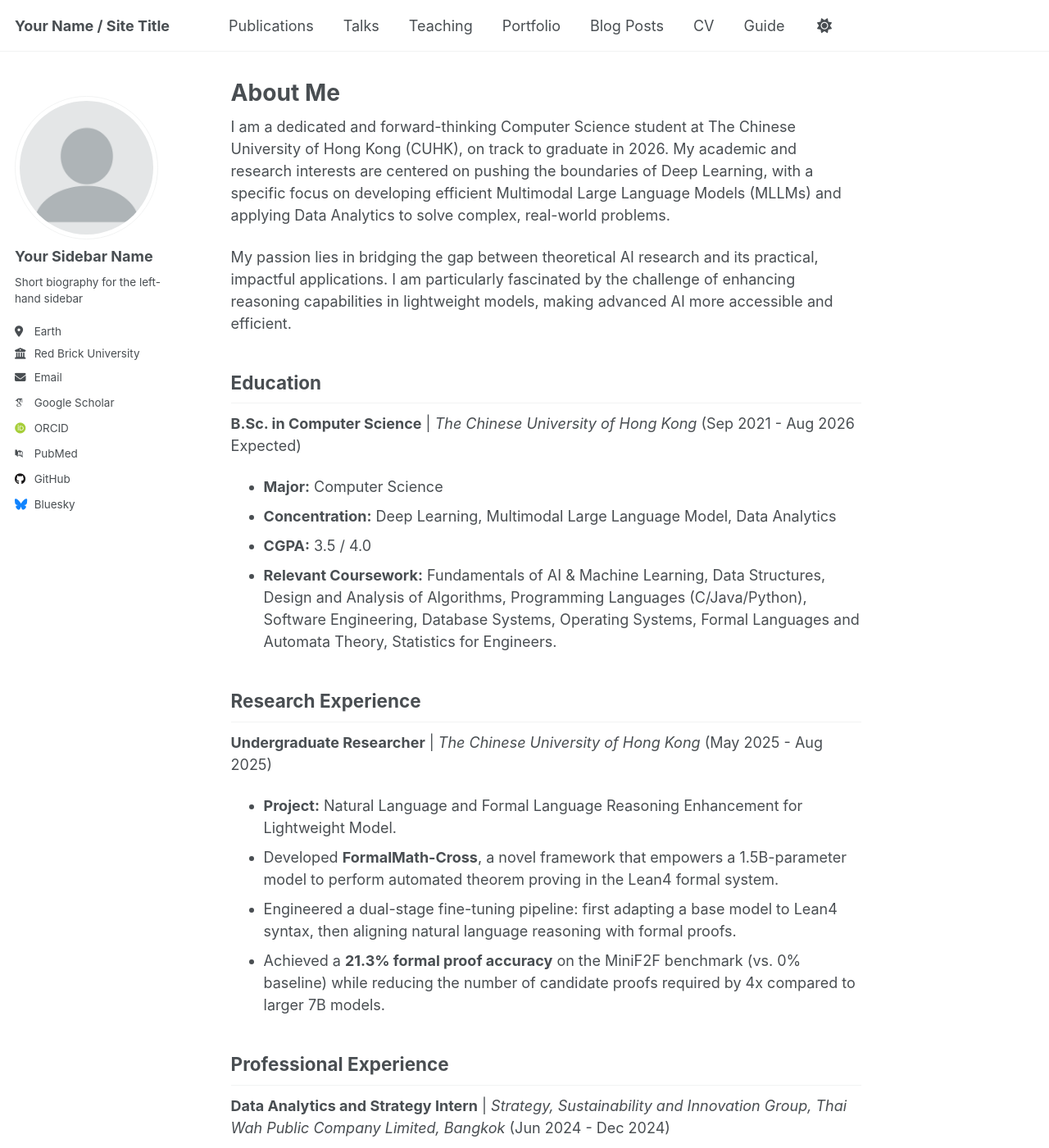
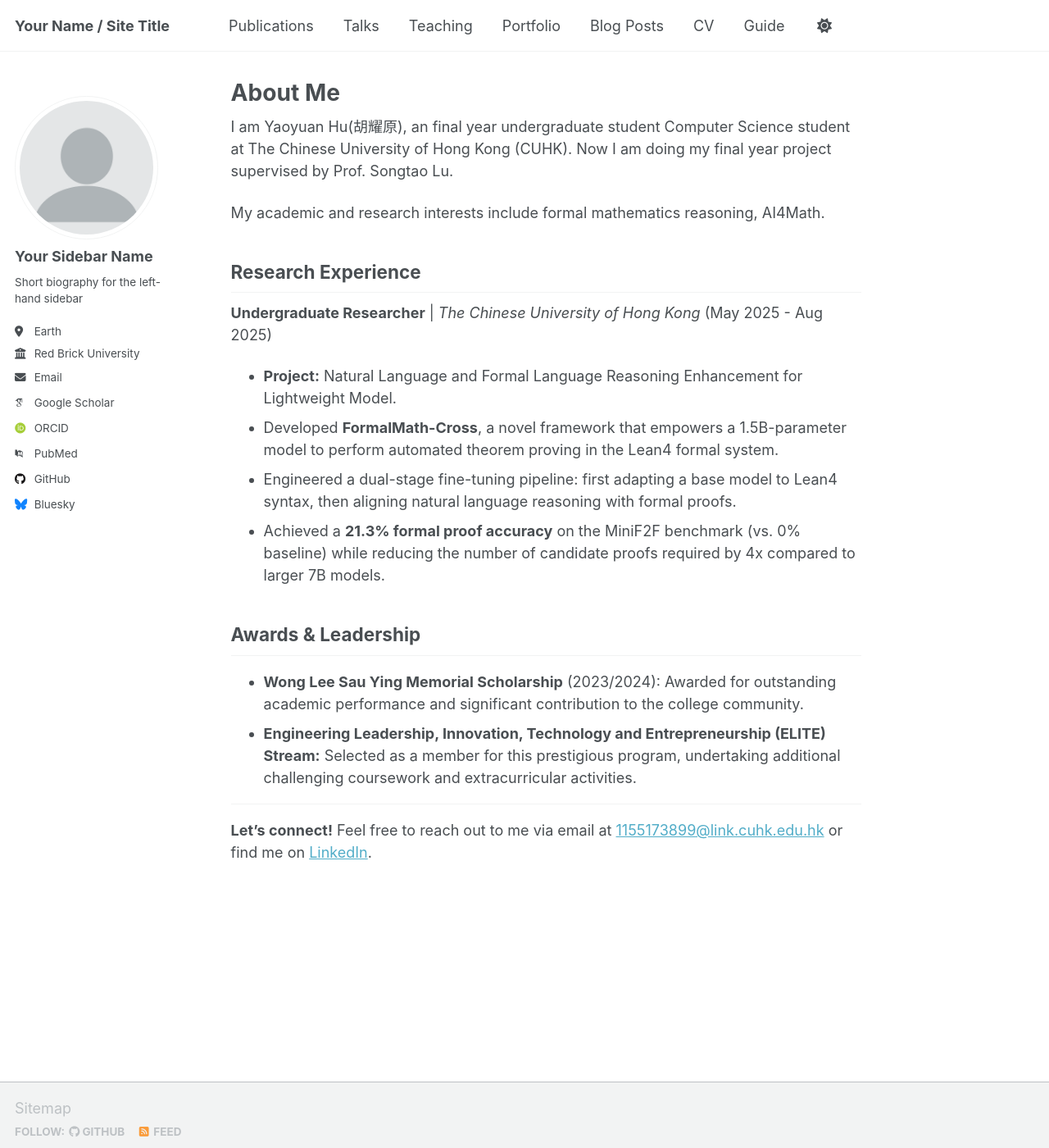
Before and after one commit to yaoyuan-hyy/yaoyuan-hyy.github.io, a Jekyll site: the page built from _pages/about.md, in a window 1280 px wide and 1400 px high. Shown: the whole window at 82% size. Built offline with Jekyll 4.4.1, drawn with Linux system fonts in a browser that asks for light colours; some web fonts are replaced; a script that is not in the unit is left out; some of the changed text lies outside the part shown.

Commit message:
update the main page

```diff
--- a/_pages/about.md
+++ b/_pages/about.md
@@ -7,17 +7,9 @@ redirect_from:
   - /about.html
 ---
 
-I am a dedicated and forward-thinking Computer Science student at The Chinese University of Hong Kong (CUHK), on track to graduate in 2026. My academic and research interests are centered on pushing the boundaries of Deep Learning, with a specific focus on developing efficient Multimodal Large Language Models (MLLMs) and applying Data Analytics to solve complex, real-world problems.
+I am Yaoyuan Hu(胡耀原), an final year undergraduate student Computer Science student at The Chinese University of Hong Kong (CUHK). Now I am doing my final year project supervised by Prof. Songtao Lu.
 
-My passion lies in bridging the gap between theoretical AI research and its practical, impactful applications. I am particularly fascinated by the challenge of enhancing reasoning capabilities in lightweight models, making advanced AI more accessible and efficient.
-
-## Education
-
-**B.Sc. in Computer Science** | *The Chinese University of Hong Kong* (Sep 2021 - Aug 2026 Expected)
-*   **Major:** Computer Science
-*   **Concentration:** Deep Learning, Multimodal Large Language Model, Data Analytics
-*   **CGPA:** 3.5 / 4.0
-*   **Relevant Coursework:** Fundamentals of AI & Machine Learning, Data Structures, Design and Analysis of Algorithms, Programming Languages (C/Java/Python), Software Engineering, Database Systems, Operating Systems, Formal Languages and Automata Theory, Statistics for Engineers.
+My academic and research interests include formal mathematics reasoning, AI4Math.
 
 ## Research Experience
 
@@ -27,33 +19,10 @@ My passion lies in bridging the gap between theoretical AI research and its prac
 *   Engineered a dual-stage fine-tuning pipeline: first adapting a base model to Lean4 syntax, then aligning natural language reasoning with formal proofs.
 *   Achieved a **21.3% formal proof accuracy** on the MiniF2F benchmark (vs. 0% baseline) while reducing the number of candidate proofs required by 4x compared to larger 7B models.
 
-## Professional Experience
-
-**Data Analytics and Strategy Intern** | *Strategy, Sustainability and Innovation Group, Thai Wah Public Company Limited, Bangkok* (Jun 2024 - Dec 2024)
-*   Applied **LSTM models** to forecast commodity prices, providing data-driven insights to support critical company decision-making in operations and strategy.
-*   Built a web application utilizing **Principal Component Analysis (PCA)** and **Partial Least Squares Regression (PLSR)** to analyze product composition and the effects of additives.
-*   Fine-tuned **GPT4o** to develop and deploy an intelligent chatbot on the Line platform to answer company-related queries efficiently.
-
-**Data Analysis Intern** | *FISU World University Games Cyber Security Department, Qi-An Xin Technology Group Inc., Chengdu* (Jul 2023 - Aug 2023)
-*   Conducted intelligence gathering on data leakage and trafficking activities across the internet.
-*   Aggregated and classified data sources by relevance, streamlining team workflow and prioritization.
-*   Co-authored daily summary reports, enhancing the efficiency of the work reporting process by approximately **40%**.
-
-## Skills & Competencies
-
-*   **Programming Languages:** Python, Java, C, JavaScript, SQL
-*   **Frameworks & Libraries:** PyTorch, React.js
-*   **Tools & Technologies:** MySQL, Git, Microsoft Office, Lean4
-*   **Languages:**
-    *   Mandarin (Native)
-    *   English (Fluent)
-    *   Cantonese (Elementary)
-
 ## Awards & Leadership
 
 *   **Wong Lee Sau Ying Memorial Scholarship** (2023/2024): Awarded for outstanding academic performance and significant contribution to the college community.
 *   **Engineering Leadership, Innovation, Technology and Entrepreneurship (ELITE) Stream:** Selected as a member for this prestigious program, undertaking additional challenging coursework and extracurricular activities.
-*   **CU HUB Project (Social Media Platform):** Served as a Project Programmer, leading the front-end development for all administrator interfaces and user profile pages in a five-person team.
 
 ---
 
```
